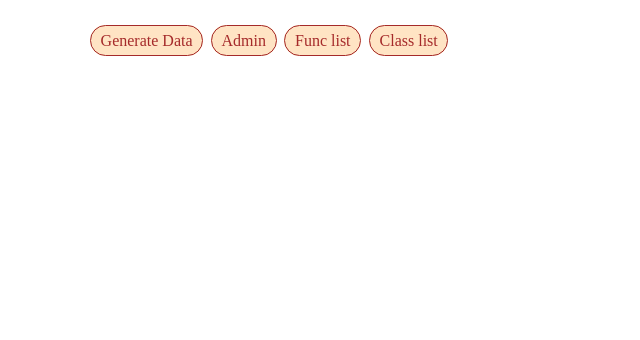
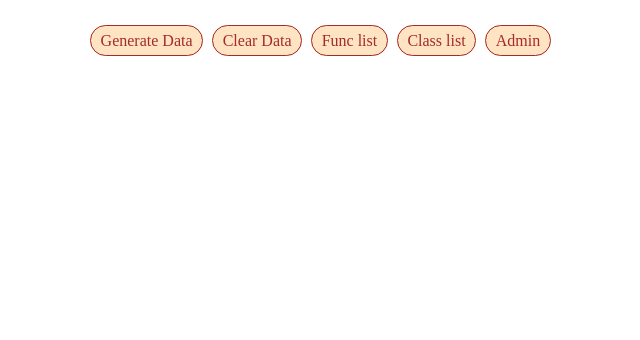
Before and after one commit to MuhammadSaadJamil/Custom-Django-Middleware, a Django app: page / in a window 1280 px wide. Shown: the part 128-468 px from the top of the page, without its empty margins (38-678 px from the left). Run offline with Django 4.2, Linux system fonts and the light colour scheme.

Commit message:
Minor fixes

```diff
--- a/main/views.py
+++ b/main/views.py
@@ -67,3 +67,8 @@ def people_list(request):
 
     }
     return render(request, 'people_list.html', data)
+
+
+def clean_db(request):
+    Person.objects.all().delete()
+    return redirect(reverse('index'))
--- a/pagination/urls.py
+++ b/pagination/urls.py
@@ -20,7 +20,8 @@ from main.views import *
 urlpatterns = [
     path('admin/', admin.site.urls),
     path('', index, name='index'),
-    path('generateData/', generate_data, name='gen-data'),
+    path('data/generate', generate_data, name='gen-data'),
+    path('data/delete', clean_db, name='del-data'),
     path('list/func', people_list, name='func-list'),
     path('list/class', person_list, name='class-list'),
 ]
--- a/templates/index.html
+++ b/templates/index.html
@@ -5,7 +5,7 @@
     .options ul{
         display: flex;
         list-style: none;
-        width: 35%;
+        width: 45%;
         justify-content: space-between;
 
     }
@@ -20,9 +20,10 @@
         <div class="options">
             <ul>
                 <li><a class="btn" href="{% url 'gen-data' %}">Generate Data</a></li>
-                <li><a class="btn" href="admin/">Admin</a></li>
+                <li><a class="btn" href="{% url 'del-data' %}">Clear Data</a></li>
                 <li><a class="btn" href="{% url 'func-list' %}">Func list</a></li>
                 <li><a class="btn" href="{% url 'class-list' %}">Class list</a></li>
+                <li><a class="btn" href="{% url 'admin:index' %}">Admin</a></li>
             </ul>
         </div>
     </div>
```
